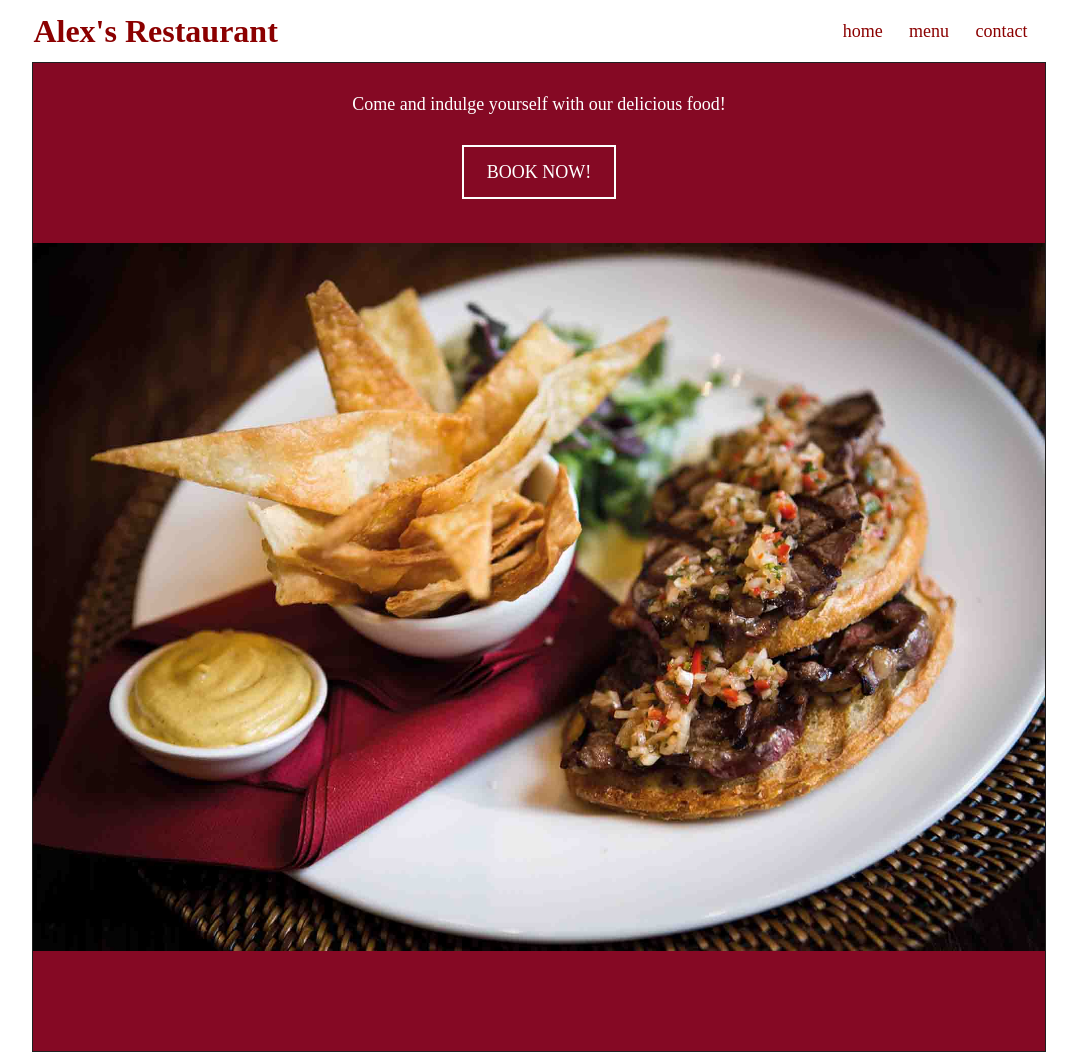
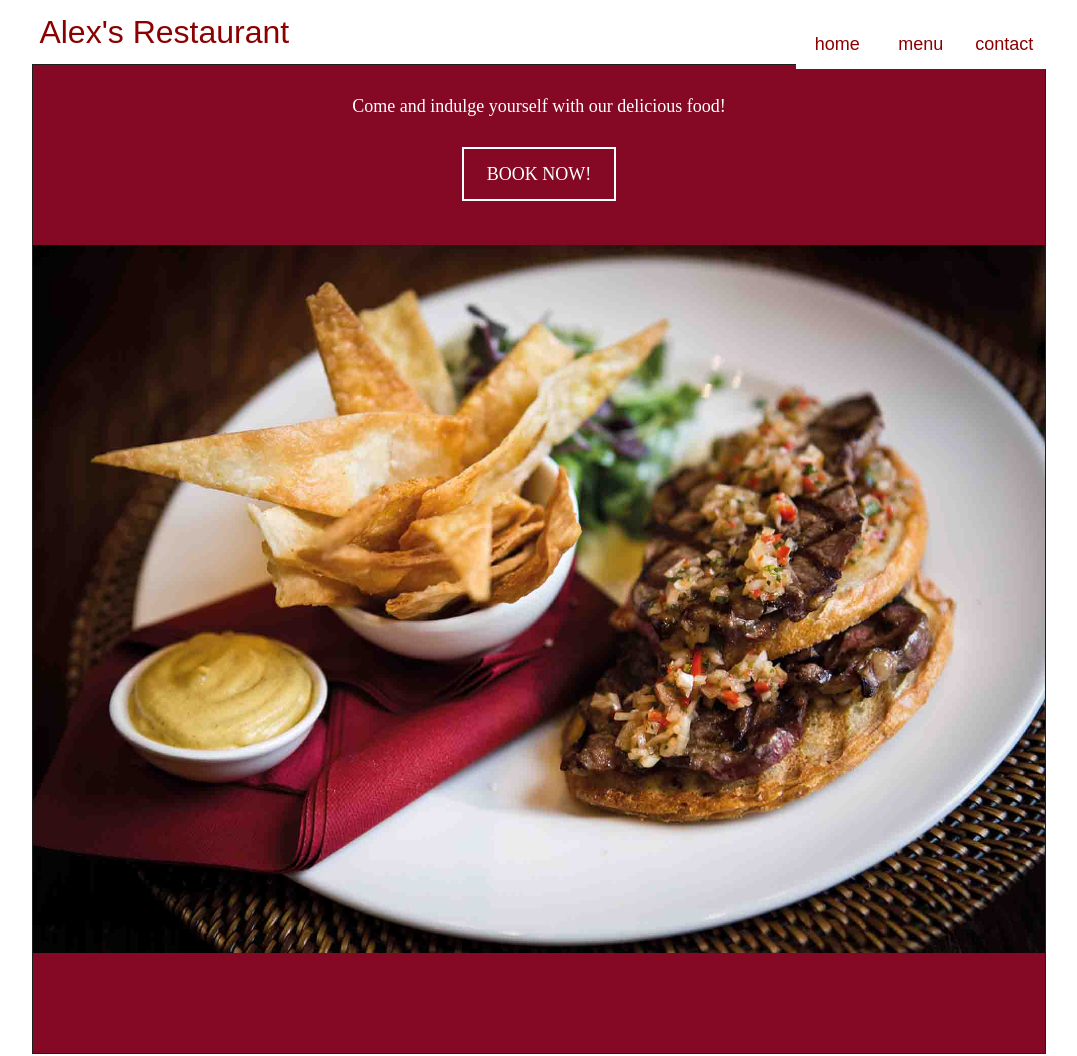
Before and after one commit to AlexErdei73/Restaurant_page, a website built with webpack: page dist/index.html in a window 1280 px wide. Shown: the whole page, without its empty margins (101-1178 px from the left). Built offline with nearby package versions, Linux system fonts and the light colour scheme.

Commit message:
make menu items button elements

```diff
--- a/src/index.js
+++ b/src/index.js
@@ -5,22 +5,20 @@ import { loadContact } from './loadContact.js';
 loadMenuBar();
 loadHomePage();
 
-const li = document.querySelectorAll('li');
-const h1 = document.querySelector('h1');
+const buttons = document.querySelectorAll('button');
+const logo = document.querySelector('button');
 let button = document.querySelector('#button');
-console.log(button);
-li.forEach(function(item) {
+buttons.forEach(function(item) {
     item.addEventListener('click', onClick);
 });
-h1.addEventListener('click', onClick);
-button.addEventListener('click',onClick);
-button.addEventListener('mouseenter',onMouseEnter);
-button.addEventListener('mouseleave',onMouseLeave);
+button.addEventListener('mouseenter' ,onMouseEnter);
+button.addEventListener('mouseleave', onMouseLeave);
 
 function onClick(e){
-    const li = e.target;
-    styleMenu(li);
-    switch (li.id) {
+    const btn = e.target;
+    console.log('click');
+    styleMenu(btn);
+    switch (btn.id) {
         case 'logo':
             loadHomePage();
             styleButton();
@@ -68,15 +66,15 @@ function onMouseLeave(e) {
                     'margin: auto;';
 }
 
-function styleMenu(listItem) {
-    const li = document.querySelectorAll('li');
-    li.forEach(function(item){
+function styleMenu(menuItem) {
+    const buttons = document.querySelectorAll('button');
+    buttons.forEach(function(item){
         item.style.background = 'white';
         item.style.color = 'darkred';
     })
-    if (listItem.id != 'logo') {
-        listItem.style.background = 'rgb(133, 9, 36)';
-        listItem.style.color = 'white';
+    if (menuItem.id != 'logo') {
+        menuItem.style.background = 'rgb(133, 9, 36)';
+        menuItem.style.color = 'white';
     }
 }
 
--- a/src/loadHomePage.js
+++ b/src/loadHomePage.js
@@ -4,47 +4,49 @@ function loadMenuBar() {
     menuBar.setAttribute('id','menubar');
     const center = document.createElement('div');
     center.setAttribute('id','center');
-    const h1 = document.createElement('h1');
-    h1.textContent = 'Alex\'s Restaurant';
-    h1.setAttribute('id', 'logo');
+    const logo = document.createElement('button');
+    logo.textContent = 'Alex\'s Restaurant';
+    logo.setAttribute('id', 'logo');
     const menu = ['home','menu','contact'];
     const ul = document.createElement('ul');
     let li = [];
     let listItem;
-    let aElement;
+    let button;
     for (let i = 0; i < 3; i++){
         listItem = document.createElement('li');
-        aElement = document.createElement('a');
-        aElement.textContent = menu[i];
-        listItem.appendChild(aElement);
-        listItem.setAttribute('id',menu[i]);
-        listItem.style = 'display: inline;' +
-                         'margin-left: 10%;' +
-                         'font-size: large;' +
-                         'padding: 5%;' +
-                         'padding-bottom: 12%;' +
-                         'color: darkred;';
-        aElement.style = 'border-color: inherited;' +
-                         'color: inherited;' +
-                         'pointer-events: none;' +
-                         'user-select: none';
+        button = document.createElement('button');
+        button.textContent = menu[i];
+        listItem.appendChild(button);
+        button.setAttribute('id',menu[i]);
+        listItem.style = 'display: inline';
+        button.style = 'display: inline;' +
+                       'color: darkred;' +
+                       'width: 33%;' +
+                       'height: 2.7em;' +
+                       'font-size: large;' +
+                       'user-select: none;' +
+                       'text-align: center;' +
+                       'float: left';
         ul.appendChild(listItem);
     }
     content.style = 'width: 100%;' +
                     'border: 2px solid #3b3b3b3;';
     menuBar.style = 'margin: 1% 0';
-    h1.style =  'margin-left: 10%;' +
-                'display: inline;' +
-                'color: darkred;' +
-                'user-select: none';
+    logo.style =  'margin-left: 10%;' +
+                  'display: inline;' +
+                  'color: darkred;' +
+                  'user-select: none' +
+                  'background: white;' +
+                  'font-size: 2em';
     ul.style =  'list-style-type: none;' +
                 'margin: 0;' +
                 'padding: 0;' +
-                'margin-right: 17.1%;' +
+                'width: 20%;' +
+                'margin-right: 9.7%;' +
                 'margin-top: 0.6%;' +
                 'float: right;' +
                 'clear: left;';
-    menuBar.appendChild(h1);
+    menuBar.appendChild(logo);
     menuBar.appendChild(ul);
     content.appendChild(menuBar);
     content.appendChild(center);
```
Also changed, not shown: dist/index.html, dist/main.js.
